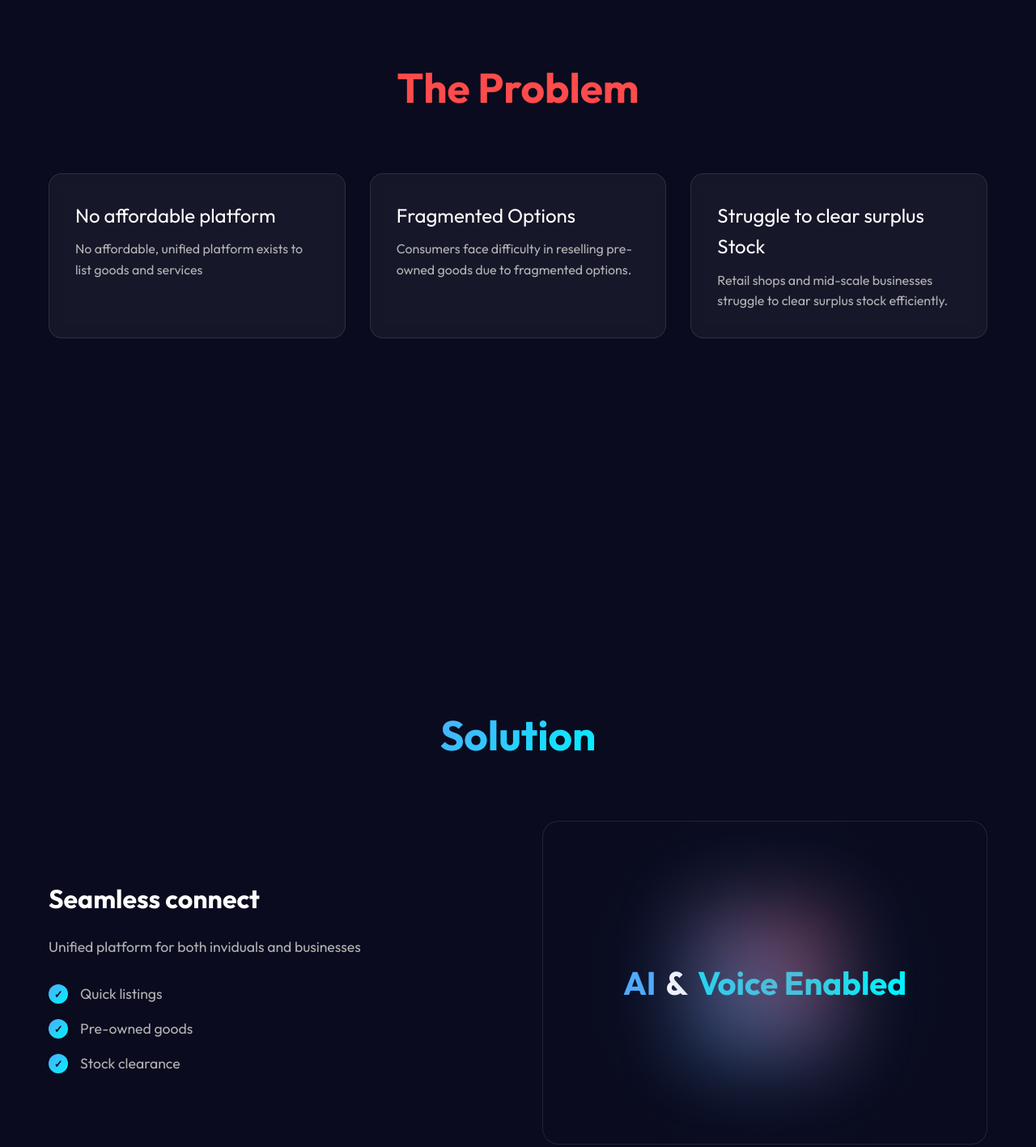
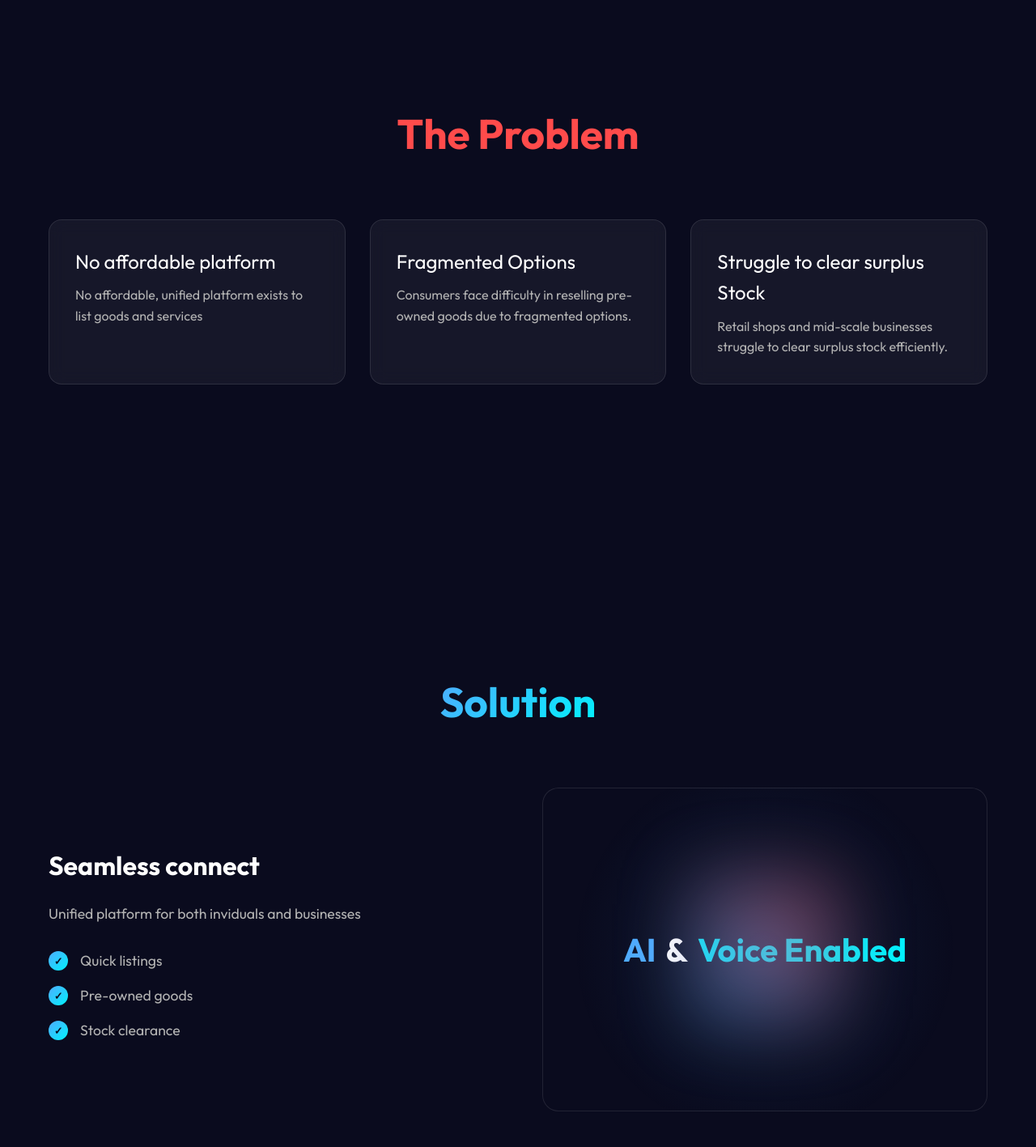
Before and after one commit to pasartechnologies/angelbytecapital, a plain HTML site: page index.html in a window 1280 px wide. Shown: the part 900-2317 px from the top of the page at 81% size. Drawn offline with nearby package versions, Linux system fonts and the light colour scheme.

Commit message:
updated vertical alignment for each section

```diff
--- a/css/style.css
+++ b/css/style.css
@@ -60,6 +60,8 @@ body {
 .section {
   padding: var(--spacing-xs) 0;
   position: relative;
+  display: flex;
+  align-items: center;
 }
 
 .section-title {
@@ -308,8 +310,9 @@ body {
 
 /* Problem Section */
 #problem {
-  height: 100vh;
+  min-height: 100vh;
 }
+
 .problem-grid {
   display: grid;
   grid-template-columns: repeat(auto-fit, minmax(300px, 1fr));
@@ -343,7 +346,10 @@ body {
 
 /* Solution Section */
 #solution {
-  height: 100vh;
+  min-height: 100vh;
+}
+#contact {
+  min-height: 100vh;
 }
 .solution-content {
   display: grid;
--- a/index.html
+++ b/index.html
@@ -370,10 +370,10 @@
           padding: 100px 15px 40px;
         }
 
-        .section {
+        /* .section {
           padding: 60px 0;
 
-        }
+        } */
 
         .problem-grid {
           grid-template-columns: 1fr;
@@ -497,7 +497,7 @@
 
     <main>
       <section id="problem" class="section problem-section">
-        <div class="container" style="padding-top: 160px;">
+        <div class="container" >
           <h2 class="section-title">
             <span class="danger-text" style="font-size: clamp(1.5rem, 4vw, 4rem); ">The Problem</span>
           </h2>
@@ -532,7 +532,7 @@
 
       <!-- The Solution -->
       <section id="solution" class="section solution-section">
-        <div class="container" style="padding-top:160px;">
+        <div class="container">
           <h2 class="section-title">
             <span class="gradient-text" style="font-size: clamp(1.5rem, 4vw, 4rem); ">Solution</span>
           </h2>
@@ -565,7 +565,7 @@
 
       <!-- Market Data -->
       <section id="market" class="section market-section">
-        <div class="container" style="padding-top: 80px;">
+        <div class="container" >
           <h2 class="section-title" style="font-size: clamp(1.5rem, 4vw, 4rem); ">
             Market <span class="accent-text">Opportunity</span>
           </h2>
```
